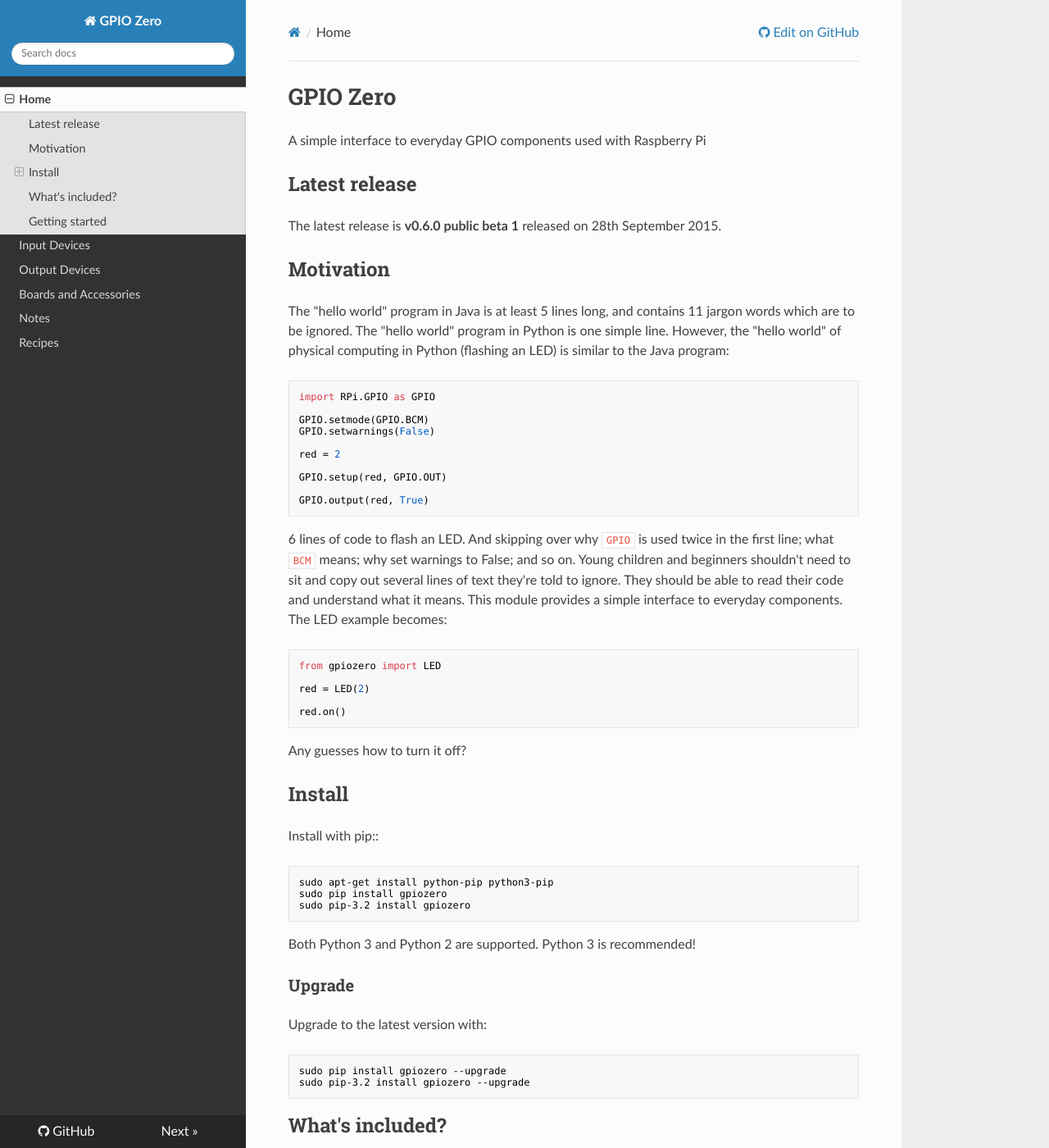
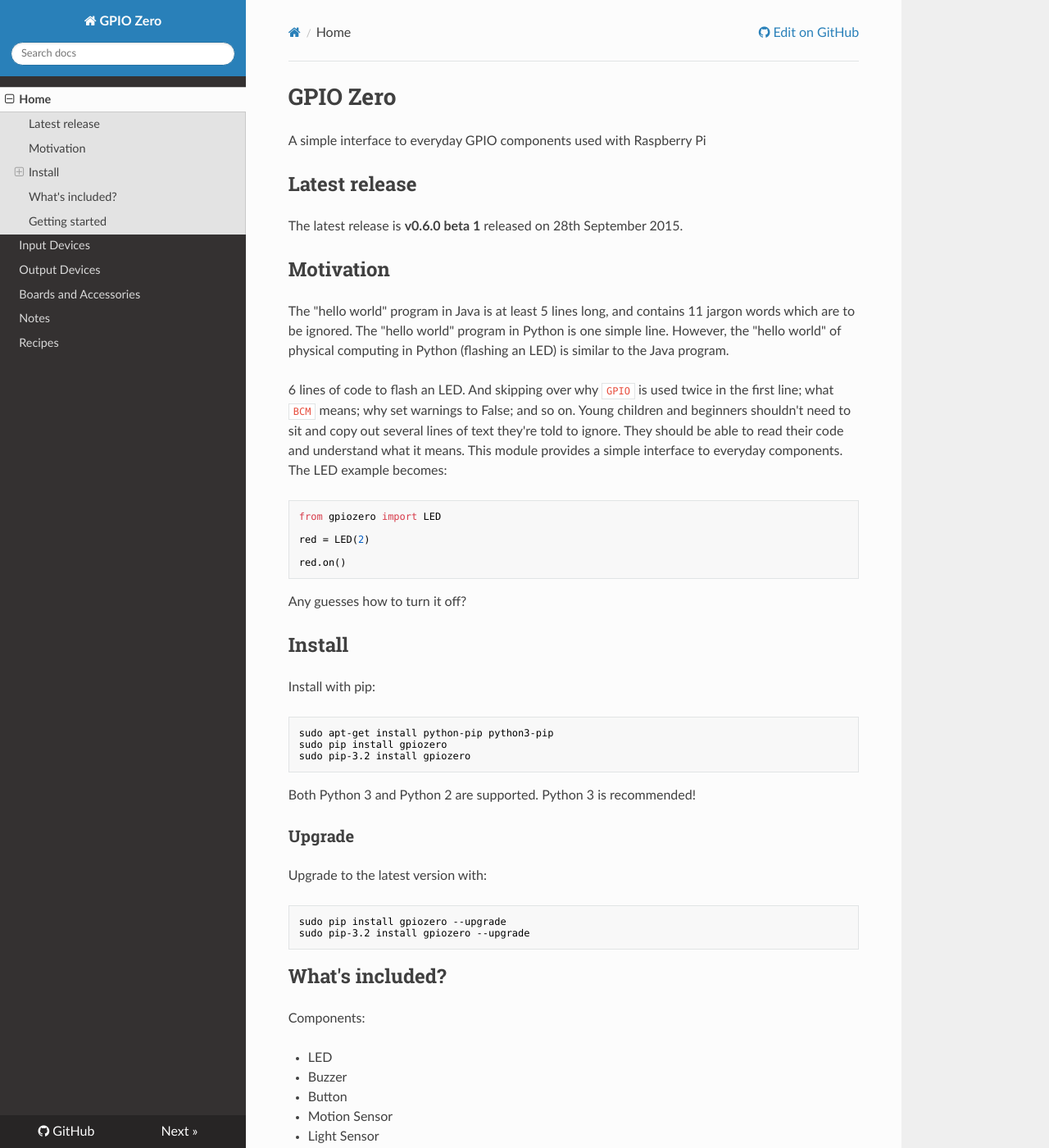
Before and after one commit to gpiozero/gpiozero, an MkDocs documentation site: the page built from docs/index.md, in a window 1280 px wide and 1400 px high. Shown: the whole window at 82% size. Built offline with MkDocs 1.6.1, drawn with Linux system fonts in a browser that asks for light colours; nearby versions of some CDN libraries; old or Windows-style settings are respelled for this version of MkDocs.

Commit message:
Tidy up docs index

````diff
--- a/docs/index.md
+++ b/docs/index.md
@@ -4,27 +4,14 @@
 
 ## Latest release
 
-The latest release is **v0.6.0 public beta 1** released on 28th September 2015.
+The latest release is **v0.6.0 beta 1** released on 28th September 2015.
 
 ## Motivation
 
 The "hello world" program in Java is at least 5 lines long, and contains 11
 jargon words which are to be ignored. The "hello world" program in Python is
 one simple line. However, the "hello world" of physical computing in Python
-(flashing an LED) is similar to the Java program:
-
-```python
-import RPi.GPIO as GPIO
-
-GPIO.setmode(GPIO.BCM)
-GPIO.setwarnings(False)
-
-red = 2
-
-GPIO.setup(red, GPIO.OUT)
-
-GPIO.output(red, True)
-```
+(flashing an LED) is similar to the Java program.
 
 6 lines of code to flash an LED. And skipping over why `GPIO` is used twice in
 the first line; what `BCM` means; why set warnings to False; and so on. Young
@@ -45,7 +32,7 @@
 
 ## Install
 
-Install with pip::
+Install with pip:
 
 ```bash
 sudo apt-get install python-pip python3-pip
````
